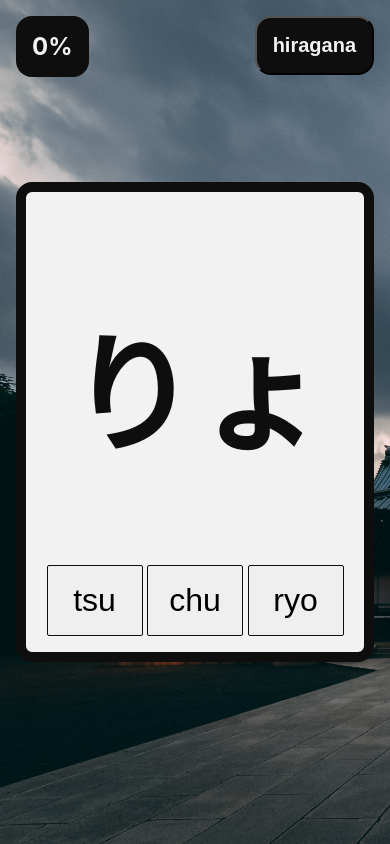
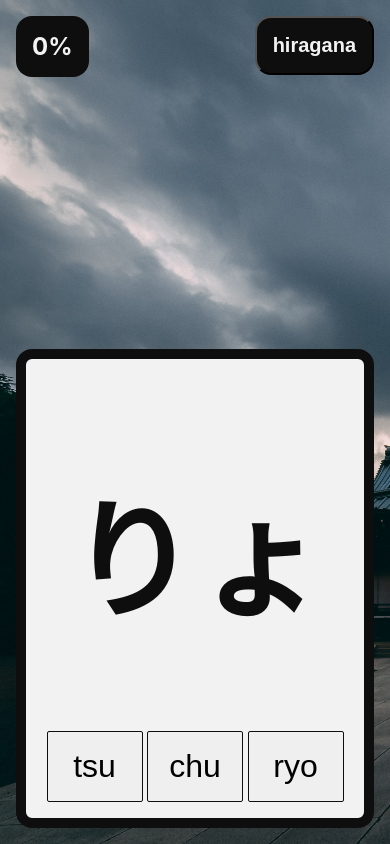
Before and after one commit to johansaldes/hiragana, a React (Create React App) app: page / in a window 390 px wide. Built offline with nearby package versions, Linux system fonts and the light colour scheme.

Commit message:
moved the card down

```diff
--- a/src/App.css
+++ b/src/App.css
@@ -139,4 +139,9 @@ html, body {
   .input {
     font-size: 1.6rem;
   }
+
+  .background {
+    align-items: flex-end;
+    padding-bottom: 1rem;
+  }
 }
```
